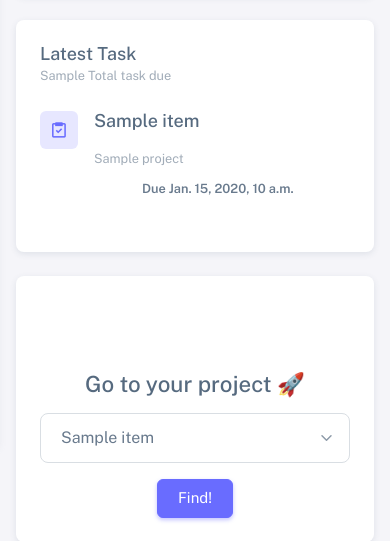
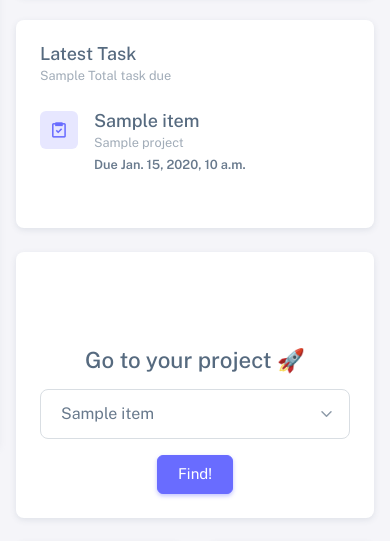
Before and after one commit to donyfajarr/redmine, a Django app: template apps/templates/index.html in a window 390 px wide. Shown: the part 397-938 px from the top of the page. Run offline with Django 5.2, Linux system fonts and the light colour scheme; the template is opened without the code that fills it: most values are stand-ins (such as "Sample title", 1, 10 or a date in 2020); some libraries are stand-ins or nearby versions.

Commit message:
fix dashboard responsive css

```diff
--- a/apps/templates/index.html
+++ b/apps/templates/index.html
@@ -221,13 +221,13 @@
                               ><i class="bx bx-task"></i
                             ></span></a>
                           </div>
-                          <div class="d-flex w-100 flex-wrap align-items-center justify-content-between gap-2">
+                          <div class="d-flex flex-wrap align-items-center justify-content-between gap-2">
                             <div class="me-2">
-                              <a href="{% url 'listdetails' item.id %}"><h6 class="fs-5 ">{{item.name}}</h6></a>
+                              <a href="{% url 'listdetails' item.id %}"><h6 class="fs-5 mb-0" style="min-width: 250px;">{{item.name}}</h6></a>
                               <small class="text-muted">{{item.project}}</small>
                             </div>
-                            <div class="user-progress ps-4">
-                              <small class="fw-semibold ps-4 ms-auto">Due {{item.due_date}}</small>
+                            <div class="" style="margin-top: -0.5rem;">
+                              <small class="fw-semibold me-xl-4">Due {{item.due_date}}</small>
                             </div>
                           </div>
                         </li>
```
